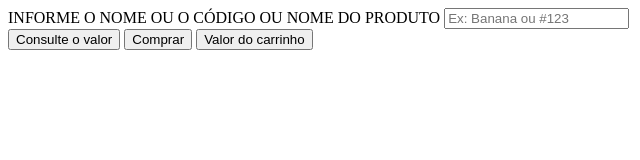
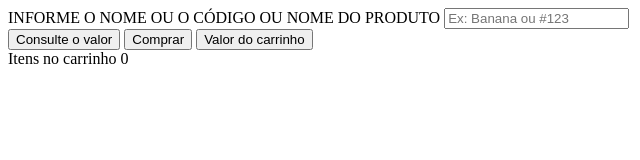
Before and after one commit to LeoSntos/Atvidades-modulo-1-semana-5, a plain HTML site: page index.html in a window 1280 px wide. Both pictures are taken after a click on the button "Comprar". Shown: the full height of the page, 0-640 px from the left. Drawn offline with Linux system fonts and the light colour scheme.

Commit message:
exercício 6

```diff
--- a/index.html
+++ b/index.html
@@ -16,11 +16,16 @@
 
         </form>
 
-        <button class="valor" onclick="consultar()">Consulte o valor</button>
-        <button class="comprar" onclick="comprar()">Comprar</button>
-        <button class="valorCarrinho" onclick="consultarValor()">Valor do carrinho</button>
+
+        <div class="btn-group">
+            <button class="valor" onclick="consultar()">Consulte o valor</button>
+                    <button class="comprar" onclick="comprar()">Comprar</button>
+                    <button class="valorCarrinho" onclick="consultarValor()">Valor do carrinho</button>
+        </div>
+
         <span id="preco"></span>
         <span id="valorTotal"></span>
+        <span id="itensNoCarrinho"></span>
 
 
     </div>
--- a/js/script.js
+++ b/js/script.js
@@ -43,6 +43,7 @@ let carrinho = []
 
 function comprar() {
     let input = document.getElementById('informe').value.toLocaleLowerCase()
+    let itensNoCarrinho = document.getElementById('itensNoCarrinho')
     let achouProduto = null
 
     for (let i = 0; i < produtos.length; i++) {
@@ -60,7 +61,7 @@ function comprar() {
         alert('produto nao encontrado')
     }
 
-    console.log(carrinho)
+    itensNoCarrinho.innerText = `Itens no carrinho ${carrinho.length}`
 }
 
 // Consultar valor do carrinho
```
